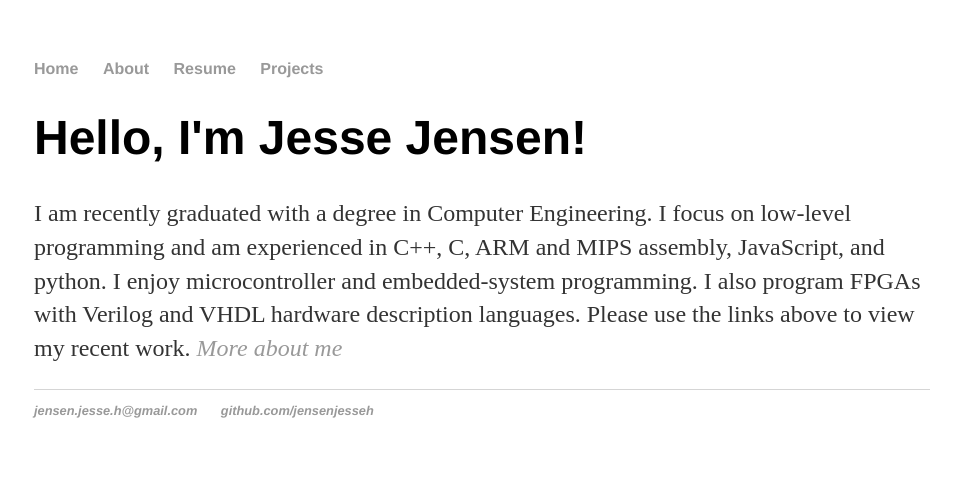
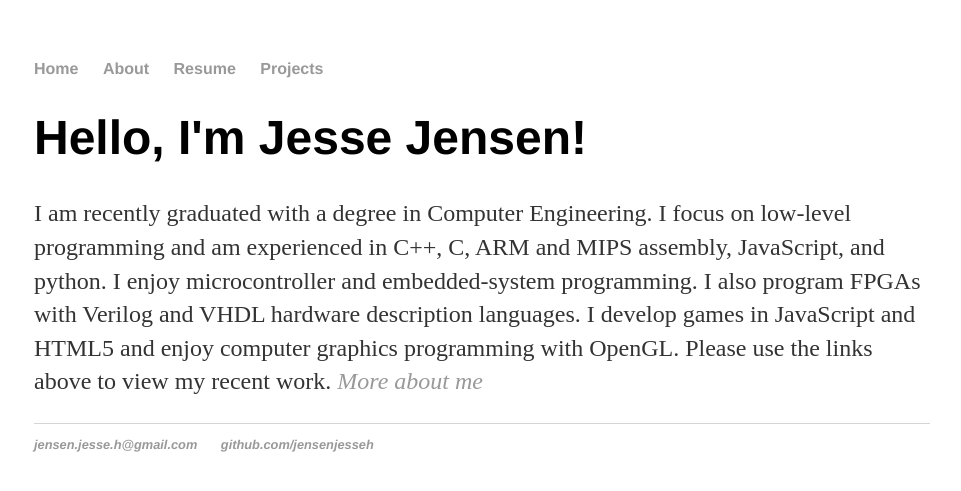
Before and after one commit to jensenjesseh/jensenjesseh.github.io, a Jekyll site: the page built from index.html, in a window 1280 px wide. Shown: the top 491 px of the page, without its empty margins (158-1119 px from the left). Built offline with Jekyll 4.4.1, drawn with Linux system fonts in a browser that asks for light colours.

Commit message:
Update index.html

```diff
--- a/index.html
+++ b/index.html
@@ -4,5 +4,5 @@
 ---
 <div class="blurb">
 	<h1>Hello, I'm Jesse Jensen!</h1>
-	<p>I am recently graduated with a degree in Computer Engineering. I focus on low-level programming and am experienced in C++, C, ARM and MIPS assembly, JavaScript, and python. I enjoy microcontroller and embedded-system programming. I also program FPGAs with Verilog and VHDL hardware description languages. Please use the links above to view my recent work.<em> <a href="/about">More about me</a></p>
+	<p>I am recently graduated with a degree in Computer Engineering. I focus on low-level programming and am experienced in C++, C, ARM and MIPS assembly, JavaScript, and python. I enjoy microcontroller and embedded-system programming. I also program FPGAs with Verilog and VHDL hardware description languages. I develop games in JavaScript and HTML5 and enjoy computer graphics programming with OpenGL. Please use the links above to view my recent work.<em> <a href="/about">More about me</a></p>
 </div><!-- /.blurb -->
```
